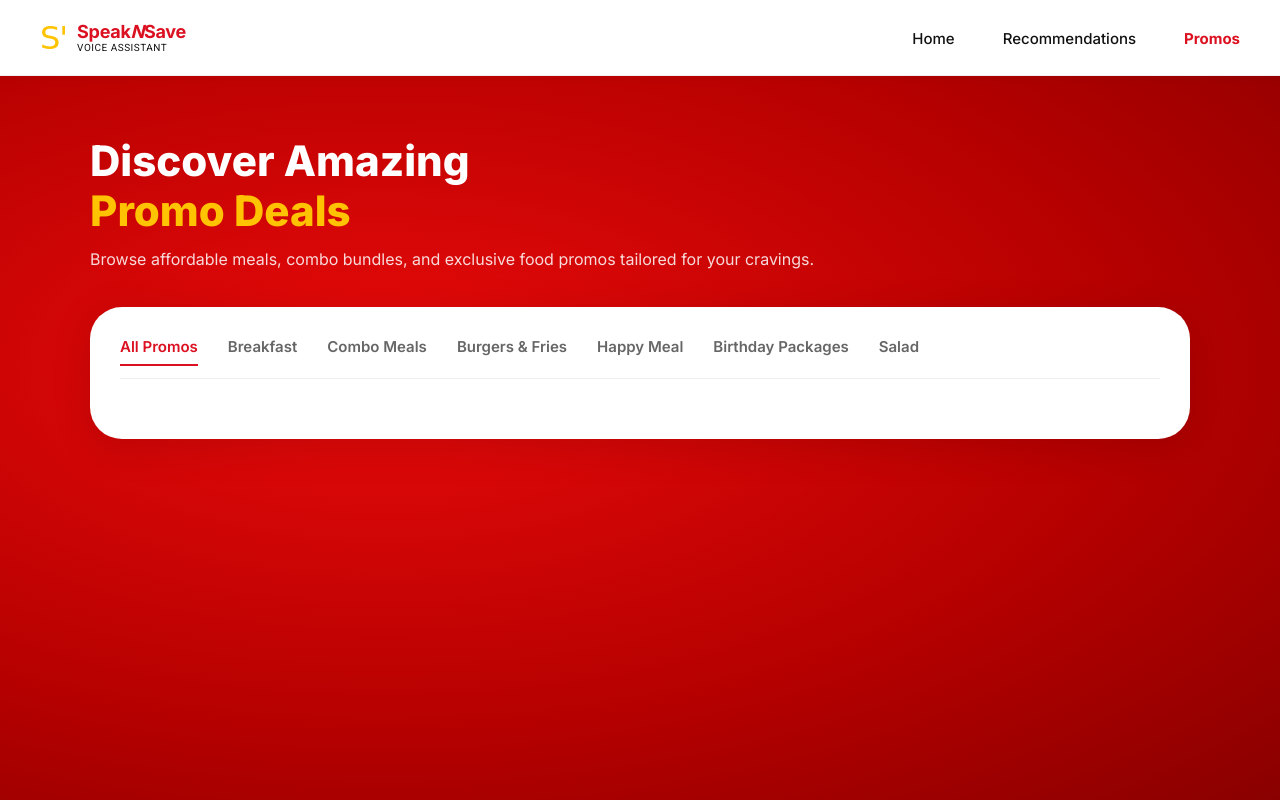
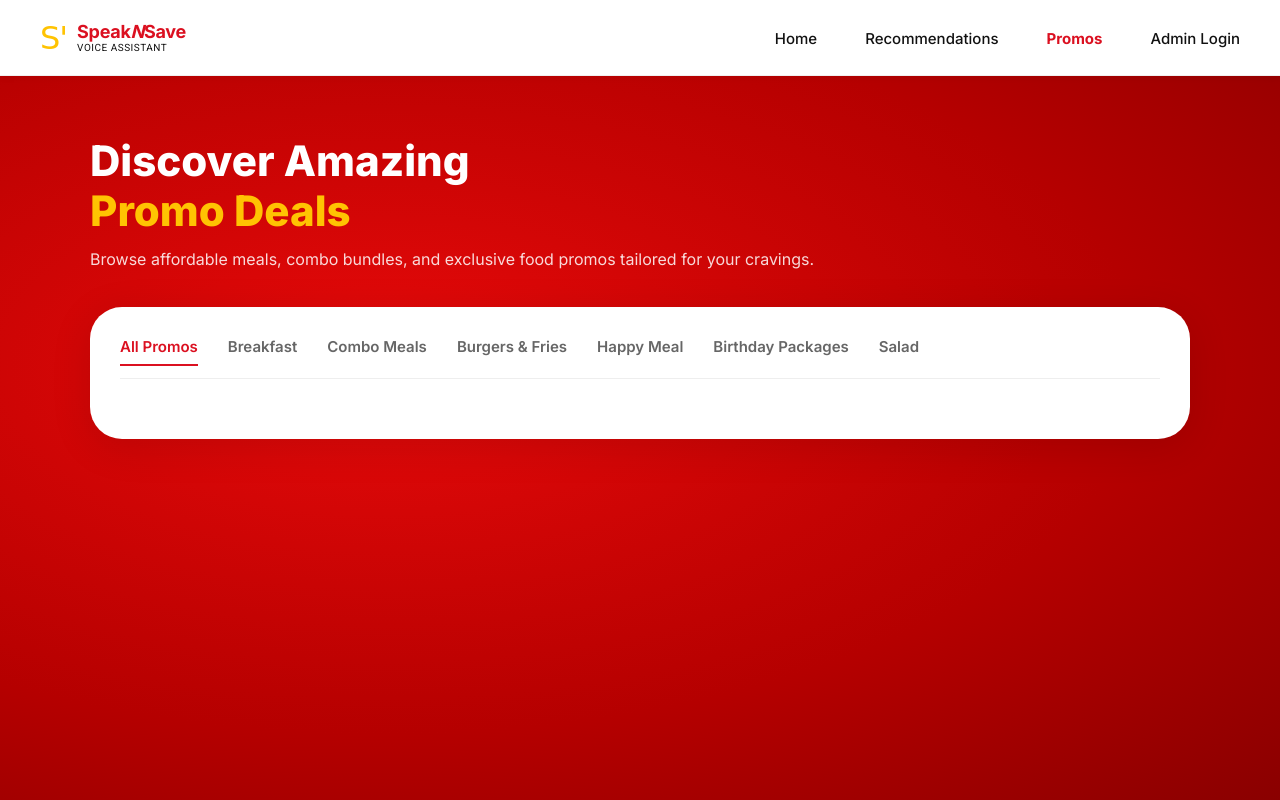
Before and after one commit to leonifeldeguzman/Promo-Ordering-System, a Flask app: page /promos-page in a window 1280 px wide. Run offline with Flask 3, Linux system fonts and the light colour scheme; data that the repository does not hold is empty; some web fonts are replaced.

Commit message:
updated code

```diff
--- a/requirements.txt
+++ b/requirements.txt
@@ -1,2 +1,3 @@
 flask
 psycopg2
+python-dotenv
--- a/templates/promos.html
+++ b/templates/promos.html
@@ -33,6 +33,7 @@
         <li><a href="/">Home</a></li>
         <li><a href="/voice-assistant">Recommendations</a></li>
         <li><a href="/promos-page" class="active">Promos</a></li>
+        <li><a href="/admin-login">Admin Login</a></li>
       </ul>
     </nav>
 
```
